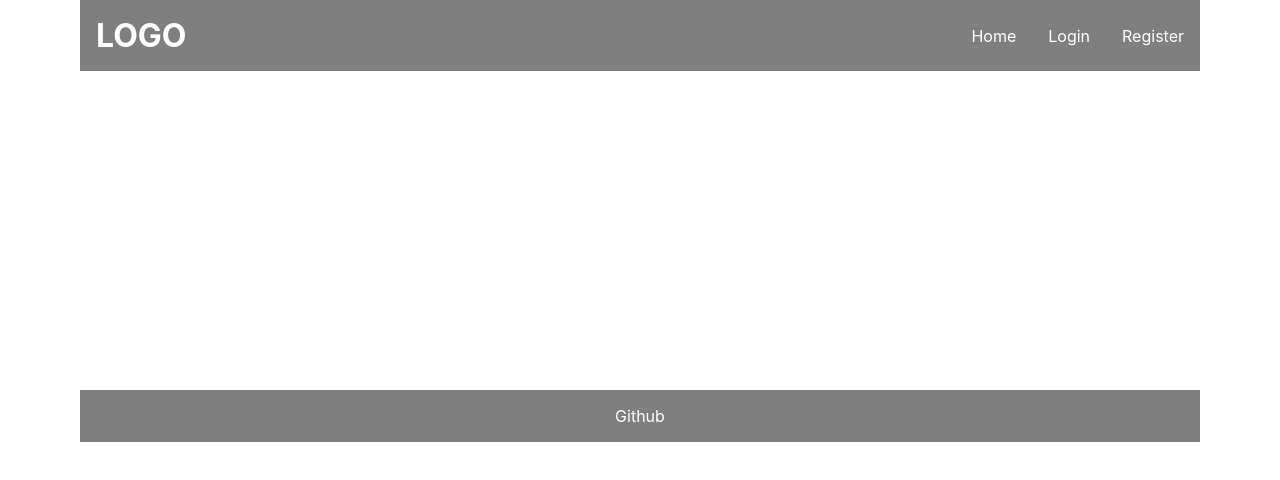
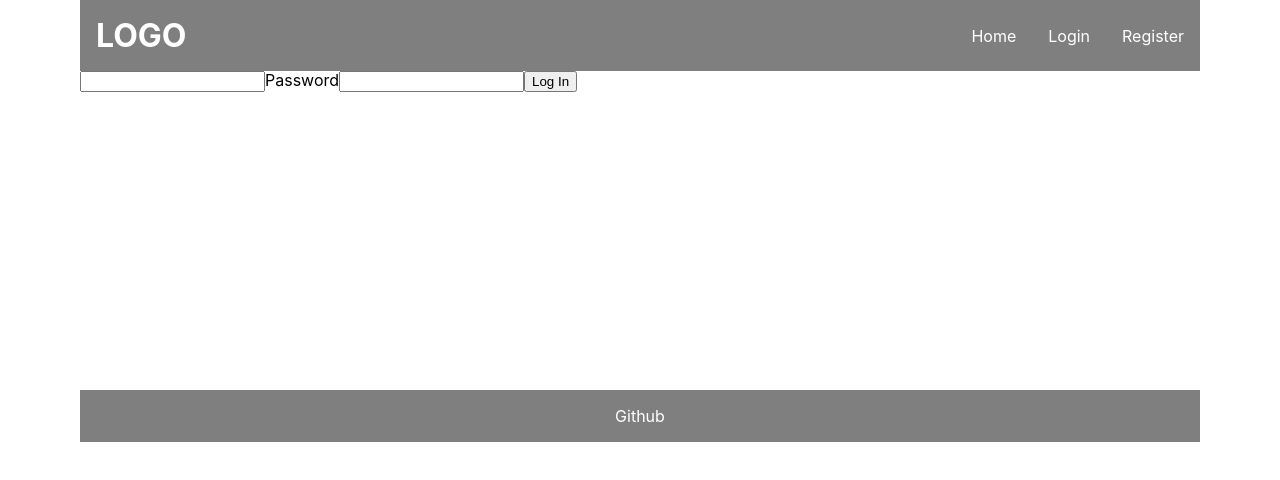
Before and after one commit to Nelfimov/odin-api-blog-client, a React (Create React App) app: page /#/login in a window 1280 px wide. Shown: the top 480 px of the page. Built offline with nearby package versions, Linux system fonts and the light colour scheme.

Commit message:
added routes

```diff
--- a/package.json
+++ b/package.json
@@ -8,6 +8,7 @@
     "@testing-library/user-event": "^13.5.0",
     "react": "^18.2.0",
     "react-dom": "^18.2.0",
+    "react-router-dom": "^6.6.1",
     "react-scripts": "5.0.1",
     "web-vitals": "^2.1.4"
   },
--- a/src/components/App.jsx
+++ b/src/components/App.jsx
@@ -1,9 +1,16 @@
 import React, {useState, useEffect} from 'react';
+import {HashRouter, Route, Routes} from 'react-router-dom';
 import Navbar from './Navbar';
+import Login from './Login';
+import Posts from './Posts';
 import '../styles/App.css';
 
 const App = () => {
   const [loggedIn, setLoggedIn] = useState(false);
+
+  useEffect(() => {
+    hasJWT();
+  });
 
   /**
    * Check if JWT is present in cookies
@@ -15,18 +22,16 @@ const App = () => {
       setLoggedIn(false);
   }
 
-  useEffect(() => {
-    hasJWT();
-    console.log(loggedIn);
-  });
-
   return (
-    <>
+    <HashRouter>
       <Navbar loggedIn={loggedIn}/>
       <main>
-
+        <Routes>
+          <Route path='/' element={<Posts />} />
+          <Route path='/login' element={<Login />} />
+        </Routes>
       </main>
-    </>
+    </HashRouter>
   );
 };
 
--- /dev/null
+++ b/src/components/Login.jsx
@@ -0,0 +1,15 @@
+import React from 'react';
+
+const Login = () => {
+  return (
+    <form>
+      <label htmlFor="username"></label>
+      <input type="text" name="username" id="username" />
+      <label htmlFor="password">Password</label>
+      <input type="password" name="password" id="password" />
+      <button>Log In</button>
+    </form>
+  );
+};
+
+export default Login;
--- a/src/components/Navbar.jsx
+++ b/src/components/Navbar.jsx
@@ -1,4 +1,5 @@
 import React from 'react';
+import {NavLink} from 'react-router-dom';
 import propTypes from 'prop-types';
 import '../styles/Navbar.css';
 
@@ -7,12 +8,16 @@ const Navbar = ({loggedIn}) => {
     <header>
       <span>LOGO</span>
       <div className="nav-links">
-        <a href="">Home</a>
-        {loggedIn === false &&
-        <>
-          <a href="">Login</a>
-          <a href="">Register</a>
-        </>
+        <NavLink to='/'>Home</NavLink>
+        {loggedIn === false ?
+            <>
+              <NavLink to='/login'>Login</NavLink>
+              <NavLink to='/register'>Register</NavLink>
+            </> :
+            <>
+              <span>Welcome back</span>
+              <NavLink to='/new'>New</NavLink>
+            </>
         }
       </div>
     </header>
--- /dev/null
+++ b/src/components/Posts.jsx
@@ -0,0 +1,15 @@
+import React from 'react';
+
+const Posts = () => {
+  return (
+    <div className="posts">
+      <div className="post-container">
+        <div className="title"></div>
+        <div className="text"></div>
+        <div className="details"></div>
+      </div>
+    </div>
+  );
+};
+
+export default Posts;
--- a/src/index.js
+++ b/src/index.jsx
@@ -1,8 +1,8 @@
 import React from 'react';
 import ReactDOM from 'react-dom/client';
-import './styles/index.css';
 import App from './components/App';
 import Footer from './components/Footer';
+import './styles/index.css';
 
 const root = ReactDOM.createRoot(document.getElementById('root'));
 root.render(
```
Also changed, not shown: 2 other files (tests, documents, lock files or other folders).
